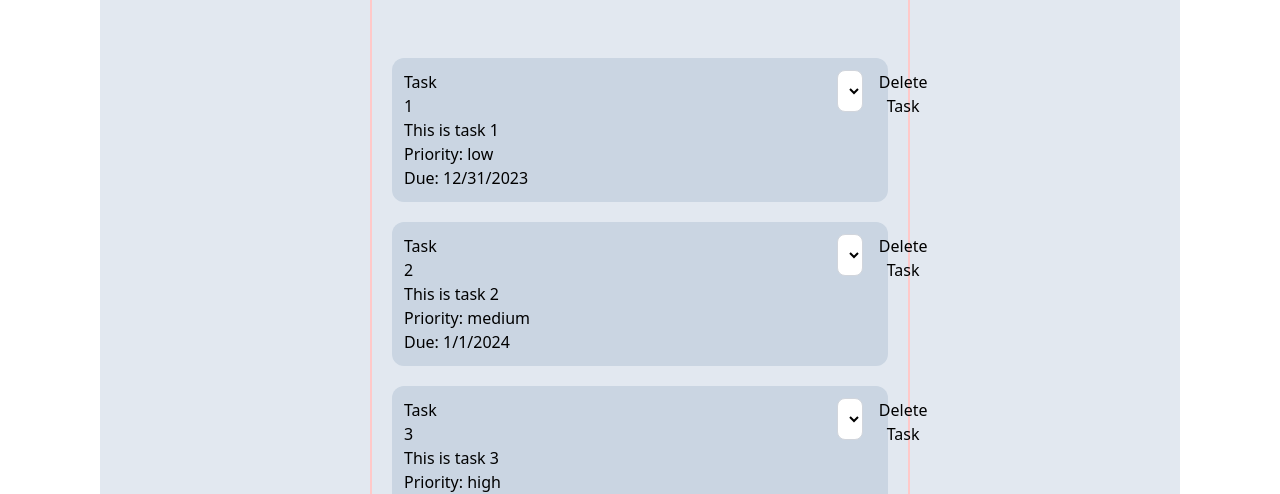
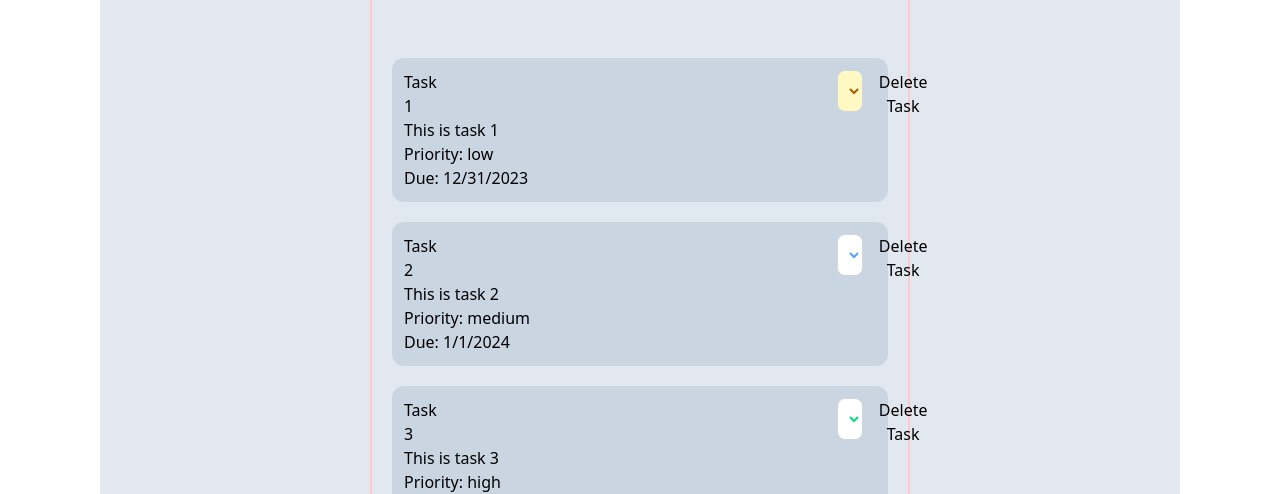
Before and after one commit to rhundal/lab_9_3, a React (Vite) app in the folder task-manager/: page / in a window 1280 px wide. Shown: the part 192-686 px from the top of the page. Built offline with nearby package versions, Linux system fonts and the light colour scheme.

Commit message:
added coloring to status drop downs in taskItem component

```diff
--- a/task-manager/src/components/TaskItem/TaskItem.tsx
+++ b/task-manager/src/components/TaskItem/TaskItem.tsx
@@ -25,12 +25,26 @@ export default function TaskItem(props: TaskItemProps) {
               <select
                 value={currentStatus}
                 onChange={changeStatusFunction}
-                className="w-full rounded-lg border border-gray-300 bg-white px-3 py-2"
+                className={`w-full rounded-lg border border-gray-300 px-3 py-2 bg-white text-black ${
+                  currentStatus === "pending"
+                    ? "bg-yellow-100 text-yellow-700"
+                    : currentStatus === "in-progress"
+                      ? "bg-white text-blue-400"
+                      : currentStatus === "completed"
+                        ? "bg-white text-green-400"
+                        : "bg-white text-black"
+                }`}
               >
                 <option value="">Select a status</option>
-                <option value="pending">pending</option>
-                <option value="in-progress">in-progress</option>
-                <option value="completed">completed</option>
+                <option className="bg-yellow-100 text-gold-100" value="pending">
+                  pending
+                </option>
+                <option className="bg-white text-blue-400" value="in-progress">
+                  in-progress
+                </option>
+                <option className="bg-green-300 text-black" value="completed">
+                  completed
+                </option>
               </select>
             </div>
             <div>
```
